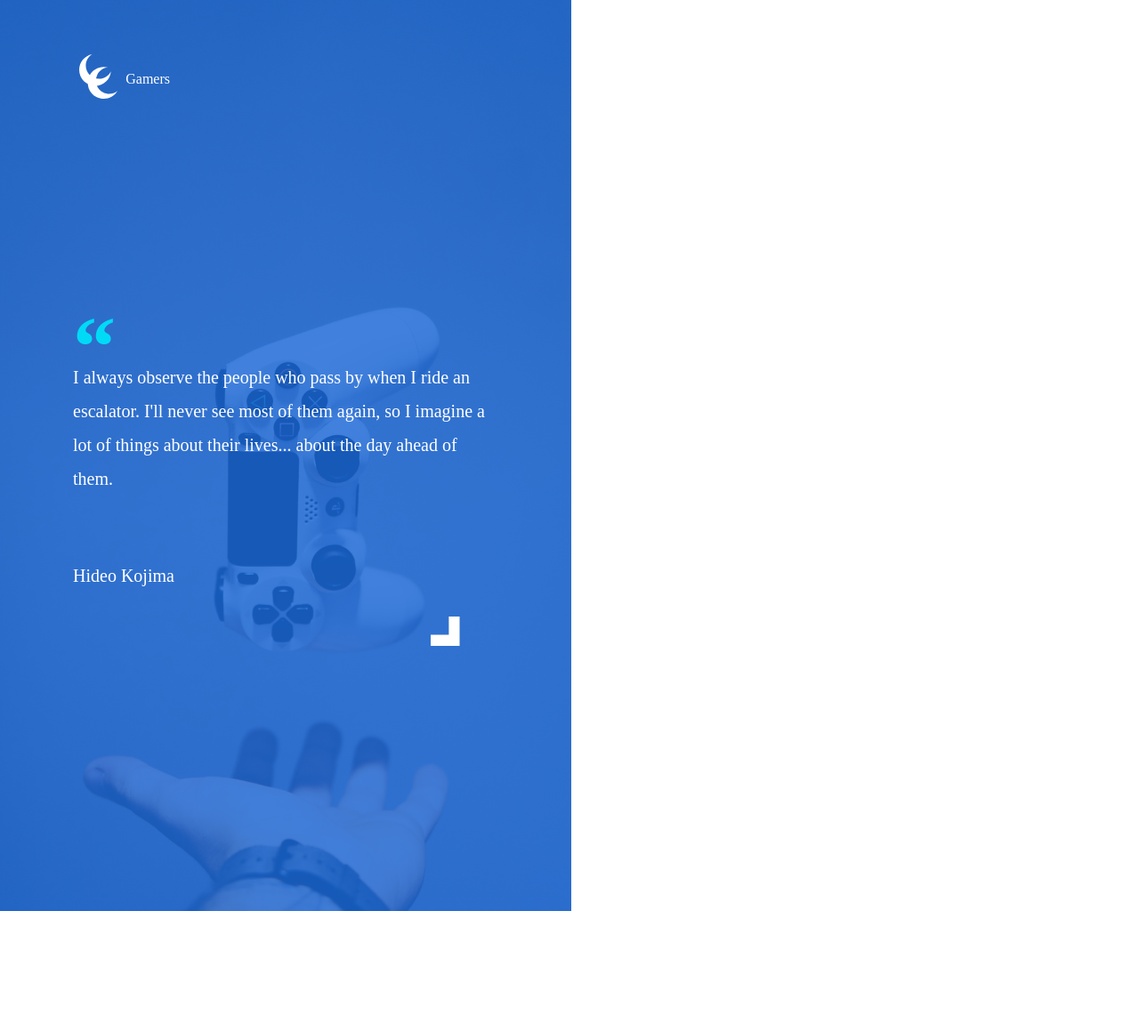
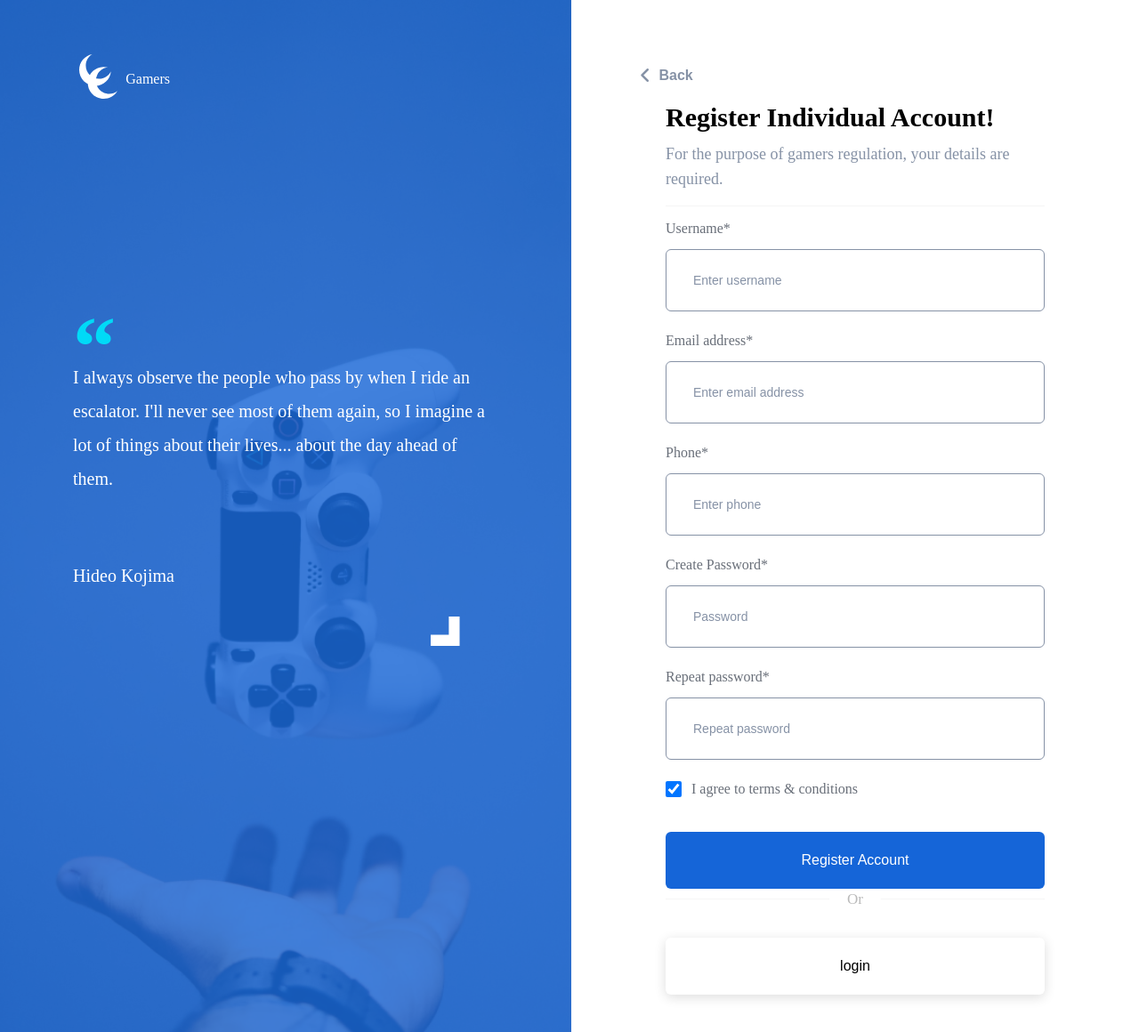
Before and after one commit to Waseemko-ayman/Sign-Form-React-Js, a React (Create React App) app: page / in a window 1280 px wide. Shown: the whole page at 89% size. Before the commit the page ends 1024 px from the top, so only its background shows below. Built offline with nearby package versions, Linux system fonts and the light colour scheme.

Commit message:
build Register side in login page

```diff
--- a/public/index.html
+++ b/public/index.html
@@ -24,7 +24,14 @@
       work correctly both with client-side routing and a non-root public URL.
       Learn how to configure a non-root public URL by running `npm run build`.
     -->
-    <title>React App</title>
+
+    <!-- font Awessome -->
+    <link rel="stylesheet" href="https://cdnjs.cloudflare.com/ajax/libs/font-awesome/6.4.0/css/all.min.css"
+      integrity="sha512-iecdLmaskl7CVkqkXNQ/ZH/XLlvWZOJyj7Yy7tcenmpD1ypASozpmT/E0iPtmFIB46ZmdtAc9eNBvH0H/ZpiBw=="
+      crossorigin="anonymous" referrerpolicy="no-referrer"
+    />
+
+    <title>Gamers || Sign</title>
   </head>
   <body>
     <noscript>You need to enable JavaScript to run this app.</noscript>
--- a/src/Components/Button/index.jsx
+++ b/src/Components/Button/index.jsx
@@ -3,8 +3,9 @@ import "./style.css";
 
 class Button extends Component {
   render() {
+    const { btnText } = this.props;
     return (
-      <div>Buuto</div>
+      <button className='register-btn'>{ btnText }</button>
     )
   }
 }
--- a/src/Components/Button/style.css
+++ b/src/Components/Button/style.css
@@ -0,0 +1,16 @@
+.register-btn {
+  max-width: 100%;
+  width: 100%;
+  padding: 23px 0;
+  color: #FFF;
+  background: #1565D8;
+  border: none;
+  outline: none;
+  text-align: center;
+  border-radius: 6px;
+  font-size: 16px;
+  font-style: normal;
+  font-weight: 500;
+  line-height: normal;
+  cursor: pointer;
+}
--- a/src/Components/Inputs/index.jsx
+++ b/src/Components/Inputs/index.jsx
@@ -3,8 +3,12 @@ import "./style.css";
 
 class Inputs extends Component {
   render() {
+    const { label, type, placeholder } = this.props;
     return (
-      <div>Inputs</div>
+      <div className='input-box'>
+        <label>{ label }</label>
+        <input type={ type } placeholder={ placeholder } />
+      </div>
     )
   }
 }
--- a/src/Components/Inputs/style.css
+++ b/src/Components/Inputs/style.css
@@ -0,0 +1,39 @@
+.input-box {
+  display: flex;
+  flex-direction: column;
+  gap: 14px;
+}
+
+.input-box label {
+  color: #696F79;
+  font-size: 16px;
+  font-style: normal;
+  font-weight: 500;
+  line-height: normal;
+}
+
+.input-box input {
+  font-size: 18px;
+  padding: 23px 30px 24px;
+  /* padding: 15px 30px; */
+  border-radius: 6px;
+  border: 1px solid #8692A6;
+  margin-bottom: 24px;
+}
+
+.input-box input::placeholder {
+  color: #8692A6;
+  font-size: 14px;
+  font-style: normal;
+  font-weight: 500;
+  line-height: normal;
+  transition: 0.3s;
+}
+
+.input-box input:focus {
+  outline: none;
+}
+
+.input-box input:focus::placeholder {
+  opacity: 0;
+}
--- /dev/null
+++ b/src/Components/Title/index.jsx
@@ -0,0 +1,16 @@
+import React, { Component } from 'react'
+import "./style.css";
+
+class Title extends Component {
+  render() {
+    const { title, subTitle } = this.props;
+    return (
+      <div className='title'>
+        <h1>{title}</h1>
+        <p>{subTitle}</p>
+      </div>
+    )
+  }
+}
+
+export default Title;
--- /dev/null
+++ b/src/Components/Title/style.css
@@ -0,0 +1,22 @@
+.title {
+  max-width: 100%;
+  position: relative;
+}
+
+.title h1 {
+  color: #000;
+  font-size: 30px;
+  font-style: normal;
+  font-weight: 700;
+  line-height: normal;
+}
+
+.title p {
+  max-width: 100%;
+  width: 411px;
+  color: #8692A6;
+  font-size: 18px;
+  font-style: normal;
+  font-weight: 400;
+  line-height: 28px;
+}
--- a/src/Pages/LoginPage/index.jsx
+++ b/src/Pages/LoginPage/index.jsx
@@ -2,6 +2,9 @@ import React, { Component } from 'react'
 import "./style.css";
 import Logo from "../../Components/Logo";
 import Paragraph from '../../Components/Paragraph';
+import Inputs from '../../Components/Inputs';
+import Button from '../../Components/Button';
+// import Title from '../../Components/Title';
 
 class LoginPage extends Component {
   render() {
@@ -11,8 +14,39 @@ class LoginPage extends Component {
           <Logo logoImage="/assets/white-logo.svg"/>
           <Paragraph cornerImage="/assets/corner-image.svg"/>
         </div>
-        <div className="login">
-
+        <div className="login-box">
+          <button className="back-btn">
+            <i class="fa-solid fa-angle-left"></i>
+            <span>Back</span>
+          </button>
+          <div className="login">
+            <div>
+              {/* <Title
+                title="Register Individual Account!"
+                subTitle="For the purpose of gamers regulation, your details are required."
+              /> */}
+              <div className="title">
+                <h1>Register Individual Account!</h1>
+                <p>For the purpose of gamers regulation, your details are required.</p>
+              </div>
+              <form action="">
+                <Inputs label="Username*" type="text" placeholder="Enter username"/>
+                <Inputs label="Email address*" type="email" placeholder="Enter email address"/>
+                <Inputs label="Phone*" type="text" placeholder="Enter phone"/>
+                <Inputs label="Create Password*" type="password" placeholder="Password"/>
+                <Inputs label="Repeat password*" type="password" placeholder="Repeat password"/>
+                <div className='checkbox'>
+                  <input type="checkbox" id="checkbox" checked/>
+                  <label htmlFor="checkbox">I agree to terms & conditions</label>
+                </div>
+                <div className="register">
+                  <Button btnText="Register Account"/>
+                  <span></span>
+                </div>
+                <button className='register-btn'>login</button>
+              </form>
+            </div>
+          </div>
         </div>
       </div>
     )
--- a/src/Pages/LoginPage/style.css
+++ b/src/Pages/LoginPage/style.css
@@ -1,17 +1,19 @@
 .login-page {
   max-width: 100%;
   width: 1440px;
-  height: 1024px;
+  height: 1160px;
   position: relative;
+  display: flex;
 }
 
 .login-page .info-box {
   position: relative;
   width: 642px;
-  height: 1024px;
+  height: 1160px;
   background-image: url("../../../public/assets/background.png");
   background-size: cover;
   background-repeat: no-repeat;
+  background-position: center;
 }
 
 .login-page .info-box::before {
@@ -24,3 +26,139 @@
   background-color: #1565D8;
   opacity: 0.8;
 }
+
+/*
+--------------------------------------------------------------------------------
+--------------------------------------------------------------------------------
+*/
+
+.login-page .login-box {
+  max-width: 100%;
+  width: 100%;
+  height: 1160px;
+  position: relative;
+}
+
+.login-page .login-box .back-btn {
+  display: flex;
+  align-items: center;
+  gap: 9px;
+  color: #8692A6;
+  background: transparent;
+  border: none;
+  outline: none;
+  cursor: pointer;
+  /* margin: 75px 0 99px 77px; */
+  margin: 75px 0 20px 77px;
+}
+
+
+.login-page .login-box .back-btn i {
+  font-size: 20px;
+}
+
+.login-page .login-box .back-btn span {
+  font-size: 16px;
+  font-style: normal;
+  font-weight: 600;
+  line-height: normal;
+}
+
+.login-page .login-box .login {
+  display: flex;
+  align-items: center;
+  justify-content: center;
+}
+
+.login-page .login-box .login div {
+  position: relative;
+  max-width: 100%;
+  width: 426px;
+}
+
+.login-page .login-box .login .title {
+  max-width: 100%;
+  text-align: left;
+  padding-bottom: 16px;
+  border-bottom: 1px solid #F5F5F5;
+  margin-bottom: 16px;
+  position: relative;
+}
+
+.login-page .login-box .login .title h1 {
+  color: #000;
+  font-size: 30px;
+  font-style: normal;
+  font-weight: 700;
+  line-height: normal;
+  margin: 0;
+}
+
+.login-page .login-box .login .title p {
+  max-width: 100%;
+  width: 411px;
+  color: #8692A6;
+  font-size: 18px;
+  font-style: normal;
+  font-weight: 400;
+  line-height: 28px;
+  margin-top: 10px;
+}
+
+.login-page .login .checkbox {
+  display: flex;
+  align-items: center;
+  gap: 11px;
+  margin-bottom: 39px;
+}
+
+.login-page .login .checkbox input {
+  width: 18px;
+  height: 18px;
+  border-radius: 4px;
+}
+
+.login-page .login .checkbox label {
+  color: #696F79;
+  font-size: 16px;
+  font-style: normal;
+  font-weight: 500;
+  line-height: normal;
+}
+
+.login-page .login .register {
+  max-width: 100%;
+  width: 100%;
+  display: flex;
+  flex-direction: column;
+  gap: 11px;
+  margin-bottom: 43px;
+}
+
+.login-page .login .register span {
+  width: 100%;
+  height: 1px;
+  background-color: #F5F5F5;
+  position: relative;
+}
+
+.login-page .login .register span::before {
+  content: "Or";
+  position: absolute;
+  left: 50%;
+  top: 50%;
+  transform: translate(-50%, -50%);
+  background-color: #FFF;
+  padding: 0 20px;
+  color: #BABABA;
+  font-size: 17px;
+  font-style: normal;
+  font-weight: 400;
+  line-height: normal;
+}
+
+.login-page .login .register + button {
+  color: black;
+  background-color: #FFF;
+  box-shadow: 0 3px 13px #ddd;
+}
```
Also changed, not shown: 1 other file (tests, documents, lock files or other folders).
